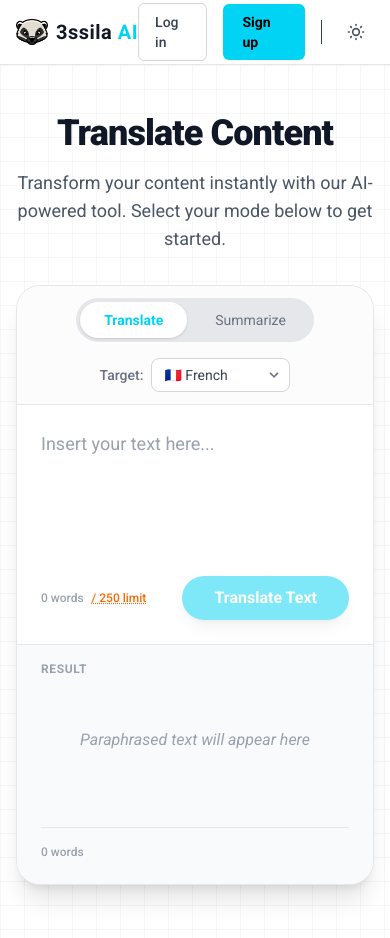
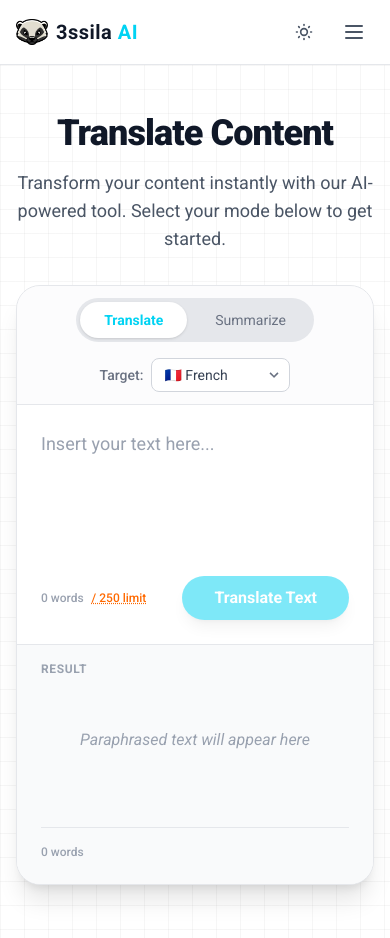
Before and after one commit to khouden/3ssila-AI, a Vue app: page / in a window 390 px wide. Shown: the top 938 px of the page. Built offline with nearby package versions, Linux system fonts and the light colour scheme.

Commit message:
implement mobile menu functionality in AppHeader

```diff
--- a/src/components/AppHeader.vue
+++ b/src/components/AppHeader.vue
@@ -8,9 +8,21 @@ const router = useRouter();
 // --- Theme Toggle Logic ---
 const isDark = ref(true);
 
+// --- Mobile Menu Logic ---
+const isMobileMenuOpen = ref(false);
+
+const toggleMobileMenu = () => {
+  isMobileMenuOpen.value = !isMobileMenuOpen.value;
+};
+
+const closeMobileMenu = () => {
+  isMobileMenuOpen.value = false;
+};
+
 const handleLogout = () => {
   auth.clearAuth();
   router.push("/login");
+  closeMobileMenu();
 };
 
 const toggleTheme = () => {
@@ -26,6 +38,7 @@ const toggleTheme = () => {
 
 const goHome = () => {
   router.push("/");
+  closeMobileMenu();
 };
 
 // Initialize theme on load
@@ -52,6 +65,7 @@ onMounted(() => {
   >
     <div class="max-w-7xl mx-auto px-4 sm:px-6 lg:px-8">
       <div class="flex items-center justify-between h-16">
+        <!-- Logo -->
         <div
           class="flex-shrink-0 flex items-center gap-2 cursor-pointer"
           @click="goHome"
@@ -70,6 +84,7 @@ onMounted(() => {
           </span>
         </div>
 
+        <!-- Desktop Navigation -->
         <nav class="hidden md:flex space-x-8 items-center">
           <RouterLink
             to="/"
@@ -91,26 +106,10 @@ onMounted(() => {
           >
             History
           </RouterLink>
-
-          <!-- <a href="#" class="text-sm font-medium transition-colors hover:text-cyan-400"
-            :class="isDark ? 'text-gray-300' : 'text-gray-600'">
-            Pricing
-          </a> -->
-
-          <!-- <div class="relative group">
-            <button class="flex items-center gap-1 text-sm font-medium transition-colors hover:text-cyan-400"
-              :class="isDark ? 'text-gray-300' : 'text-gray-600'">
-              Example
-              <svg class="w-4 h-4" fill="none" stroke="currentColor" viewBox="0 0 24 24"><path stroke-linecap="round" stroke-linejoin="round" stroke-width="2" d="M19 9l-7 7-7-7"></path></svg>
-            </button>
-            <div class="absolute left-0 mt-2 w-48 rounded-md shadow-lg py-1 bg-white ring-1 ring-black ring-opacity-5 opacity-0 invisible group-hover:opacity-100 group-hover:visible transition-all duration-200">
-              <a href="#" class="block px-4 py-2 text-sm text-gray-700 hover:bg-gray-100">Option 1</a>
-              <a href="#" class="block px-4 py-2 text-sm text-gray-700 hover:bg-gray-100">Option 2</a>
-            </div>
-          </div> -->
         </nav>
 
-        <div class="flex items-center space-x-4">
+        <!-- Desktop Actions -->
+        <div class="hidden md:flex items-center space-x-4">
           <template v-if="auth.isAuthenticated()">
             <div class="hidden sm:flex flex-col items-end mr-2">
               <span
@@ -192,7 +191,178 @@ onMounted(() => {
             </svg>
           </button>
         </div>
+
+        <!-- Mobile Menu Button & Theme Toggle -->
+        <div class="md:hidden flex items-center gap-3">
+          <button
+            @click="toggleTheme"
+            class="p-2 rounded-full transition-colors focus:outline-none cursor-pointer"
+            :class="
+              isDark
+                ? 'text-gray-400 hover:text-white'
+                : 'text-gray-600 hover:text-black'
+            "
+          >
+            <svg
+              v-if="isDark"
+              class="w-5 h-5"
+              fill="none"
+              stroke="currentColor"
+              viewBox="0 0 24 24"
+            >
+              <path
+                stroke-linecap="round"
+                stroke-linejoin="round"
+                stroke-width="2"
+                d="M20.354 15.354A9 9 0 018.646 3.646 9.003 9.003 0 0012 21a9.003 9.003 0 008.354-5.646z"
+              />
+            </svg>
+
+            <svg
+              v-else
+              class="w-5 h-5"
+              fill="none"
+              stroke="currentColor"
+              viewBox="0 0 24 24"
+            >
+              <path
+                stroke-linecap="round"
+                stroke-linejoin="round"
+                stroke-width="2"
+                d="M12 3v1m0 16v1m9-9h-1M4 12H3m15.364 6.364l-.707-.707M6.343 6.343l-.707-.707m12.728 0l-.707.707M6.343 17.657l-.707.707M16 12a4 4 0 11-8 0 4 4 0 018 0z"
+              />
+            </svg>
+          </button>
+
+          <!-- Hamburger Button -->
+          <button
+            @click="toggleMobileMenu"
+            class="p-2 rounded-md focus:outline-none cursor-pointer"
+            :class="
+              isDark
+                ? 'text-gray-400 hover:text-white'
+                : 'text-gray-600 hover:text-black'
+            "
+          >
+            <svg
+              class="w-6 h-6"
+              fill="none"
+              stroke="currentColor"
+              viewBox="0 0 24 24"
+            >
+              <path
+                v-if="!isMobileMenuOpen"
+                stroke-linecap="round"
+                stroke-linejoin="round"
+                stroke-width="2"
+                d="M4 6h16M4 12h16M4 18h16"
+              />
+              <path
+                v-else
+                stroke-linecap="round"
+                stroke-linejoin="round"
+                stroke-width="2"
+                d="M6 18L18 6M6 6l12 12"
+              />
+            </svg>
+          </button>
+        </div>
       </div>
     </div>
+
+    <!-- Mobile Menu -->
+    <Transition
+      enter-active-class="transition-all duration-300 ease-out"
+      leave-active-class="transition-all duration-200 ease-in"
+      enter-from-class="opacity-0 max-h-0"
+      enter-to-class="opacity-100 max-h-screen"
+      leave-from-class="opacity-100 max-h-screen"
+      leave-to-class="opacity-0 max-h-0"
+    >
+      <div
+        v-if="isMobileMenuOpen"
+        class="md:hidden border-t overflow-hidden"
+        :class="isDark ? 'border-gray-800' : 'border-gray-200'"
+      >
+        <div class="px-4 pt-2 pb-4 space-y-3">
+          <!-- User Info (if authenticated) -->
+          <div
+            v-if="auth.isAuthenticated()"
+            class="py-3 border-b"
+            :class="isDark ? 'border-gray-800' : 'border-gray-200'"
+          >
+            <span
+              class="text-sm font-semibold block"
+              :class="isDark ? 'text-white' : 'text-gray-900'"
+            >
+              {{ auth.user?.name || "User" }}
+            </span>
+          </div>
+
+          <!-- Navigation Links -->
+          <RouterLink
+            to="/"
+            @click="closeMobileMenu"
+            class="block py-2 px-3 text-base font-medium rounded-md transition-colors"
+            :class="
+              isDark
+                ? 'text-cyan-400 hover:bg-gray-800'
+                : 'text-blue-600 hover:bg-gray-100'
+            "
+          >
+            Home
+          </RouterLink>
+
+          <RouterLink
+            v-if="auth.isAuthenticated()"
+            to="/history"
+            @click="closeMobileMenu"
+            class="block py-2 px-3 text-base font-medium rounded-md transition-colors"
+            :class="
+              isDark
+                ? 'text-gray-300 hover:bg-gray-800 hover:text-cyan-400'
+                : 'text-gray-600 hover:bg-gray-100 hover:text-cyan-400'
+            "
+          >
+            History
+          </RouterLink>
+
+          <!-- Auth Actions -->
+          <div class="pt-3 space-y-2">
+            <template v-if="auth.isAuthenticated()">
+              <button
+                @click="handleLogout"
+                class="w-full px-4 py-2 text-sm font-medium rounded-md border border-red-500 text-red-500 hover:bg-red-500 hover:text-white transition-colors cursor-pointer"
+              >
+                Log out
+              </button>
+            </template>
+
+            <template v-else>
+              <RouterLink
+                to="/login"
+                @click="closeMobileMenu"
+                class="block w-full px-4 py-2 text-sm font-medium rounded-md border transition-colors text-center"
+                :class="
+                  isDark
+                    ? 'border-gray-600 text-gray-300 hover:text-white hover:border-gray-400'
+                    : 'border-gray-300 text-gray-700 hover:text-black hover:border-gray-400'
+                "
+              >
+                Log in
+              </RouterLink>
+
+              <RouterLink
+                to="/signup"
+                @click="closeMobileMenu"
+                class="block w-full px-5 py-2 text-sm font-bold rounded-md bg-cyan-400 text-black hover:bg-cyan-300 transition-colors text-center"
+              >
+                Sign up
+              </RouterLink>
+            </template>
+          </div>
+        </div>
+      </div>
+    </Transition>
   </header>
 </template>
--- a/src/services/api.ts
+++ b/src/services/api.ts
@@ -2,7 +2,7 @@ import axios from "axios";
 
 // 1. Create an Axios instance
 const apiClient = axios.create({
-  baseURL: "http://141.253.125.198:8000",
+  baseURL: import.meta.env.VITE_API_BASE_URL,
   headers: {
     Accept: "application/json",
   },
```
Also changed, not shown: 2 other files (tests, documents, lock files or other folders).
